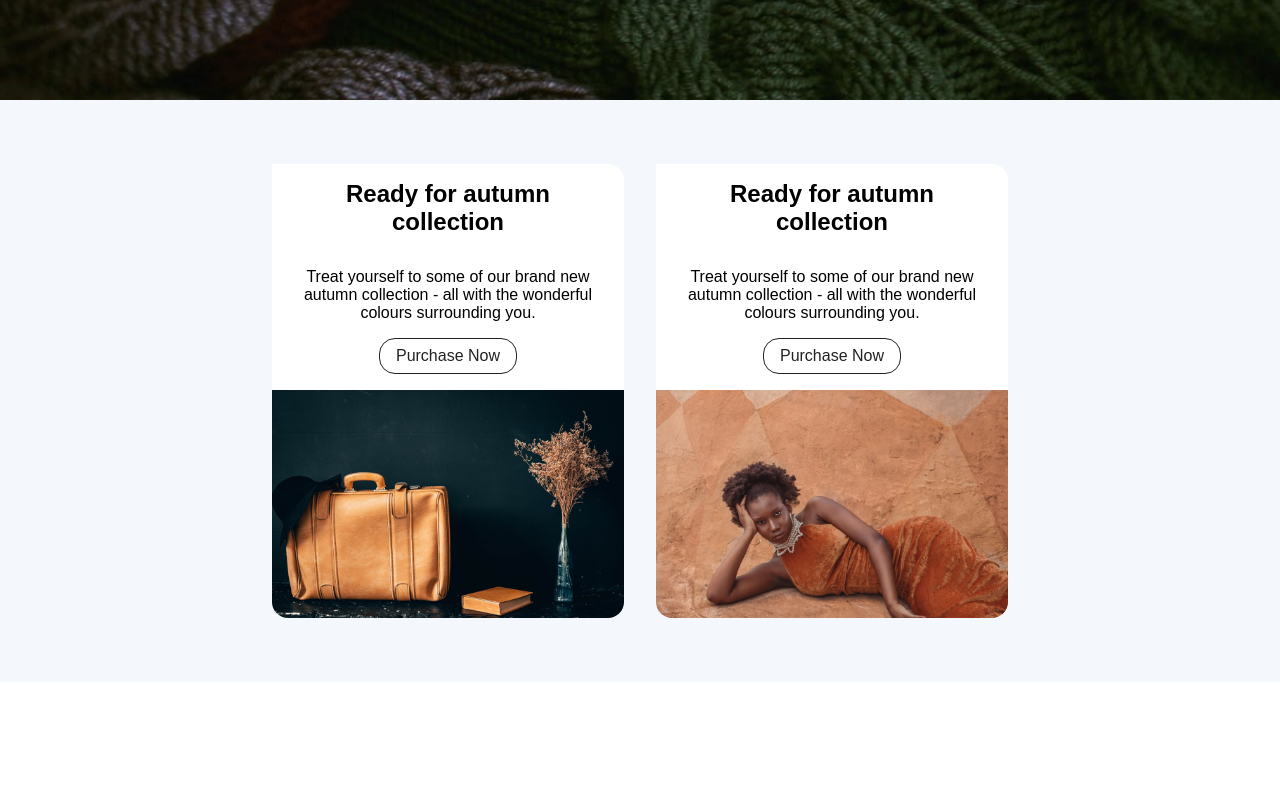
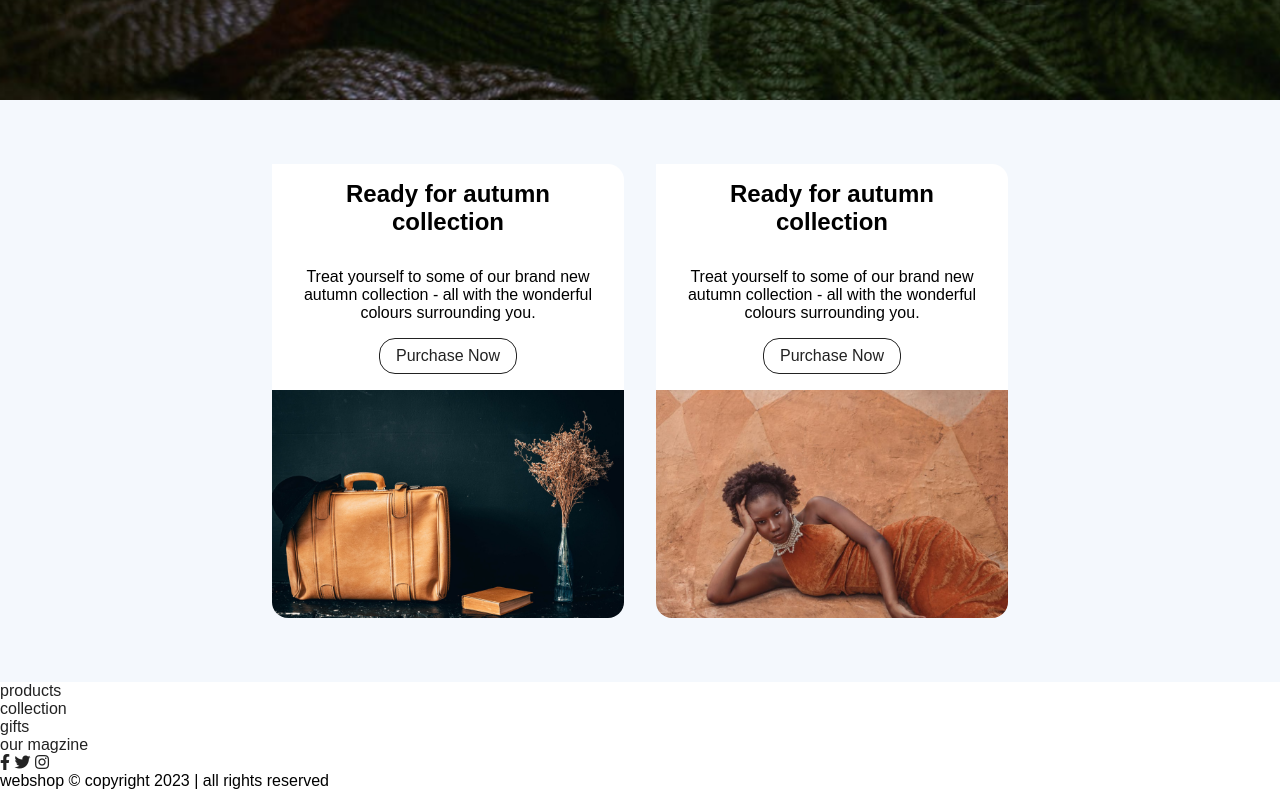
Before and after one commit to ejim11/webshop-repo, a plain HTML site: page index.htm in a window 1280 px wide. Shown: the part 451-1241 px from the top of the page. Before the commit the page ends 1133 px from the top, so only its background shows below. Drawn offline with Linux system fonts and the light colour scheme.

Commit message:
newly added html for footer

```diff
--- a/index.htm
+++ b/index.htm
@@ -78,6 +78,24 @@
             <img src="images/Rectangle 18.png" alt="">
         </div>
     </div>
+    <!--footer section-->
+    <div class="footer">
+        <!--footer menu-->
+        <ul class="footermenu">
+            <a href=""><li>products</li></a>
+            <a href=""><li>collection</li></a>
+            <a href=""><li>gifts</li></a>
+            <a href=""><li>our magzine</li></a>
+        </ul>
+        <!--footer icons-->
+        <div class="footericons">
+            <a href="#"><i class="fab fa-facebook-f"></i></a>
+            <a href="#"><i class="fab fa-twitter"></i></a>
+            <a href="#"><i class="fab fa-instagram"></i></a>
+        </div>
+        <!--certification-->
+        <p>webshop © copyright 2023 | all rights reserved </p>
+    </div>
     <script src="index.js"></script>
 </body>
 </html>
```
